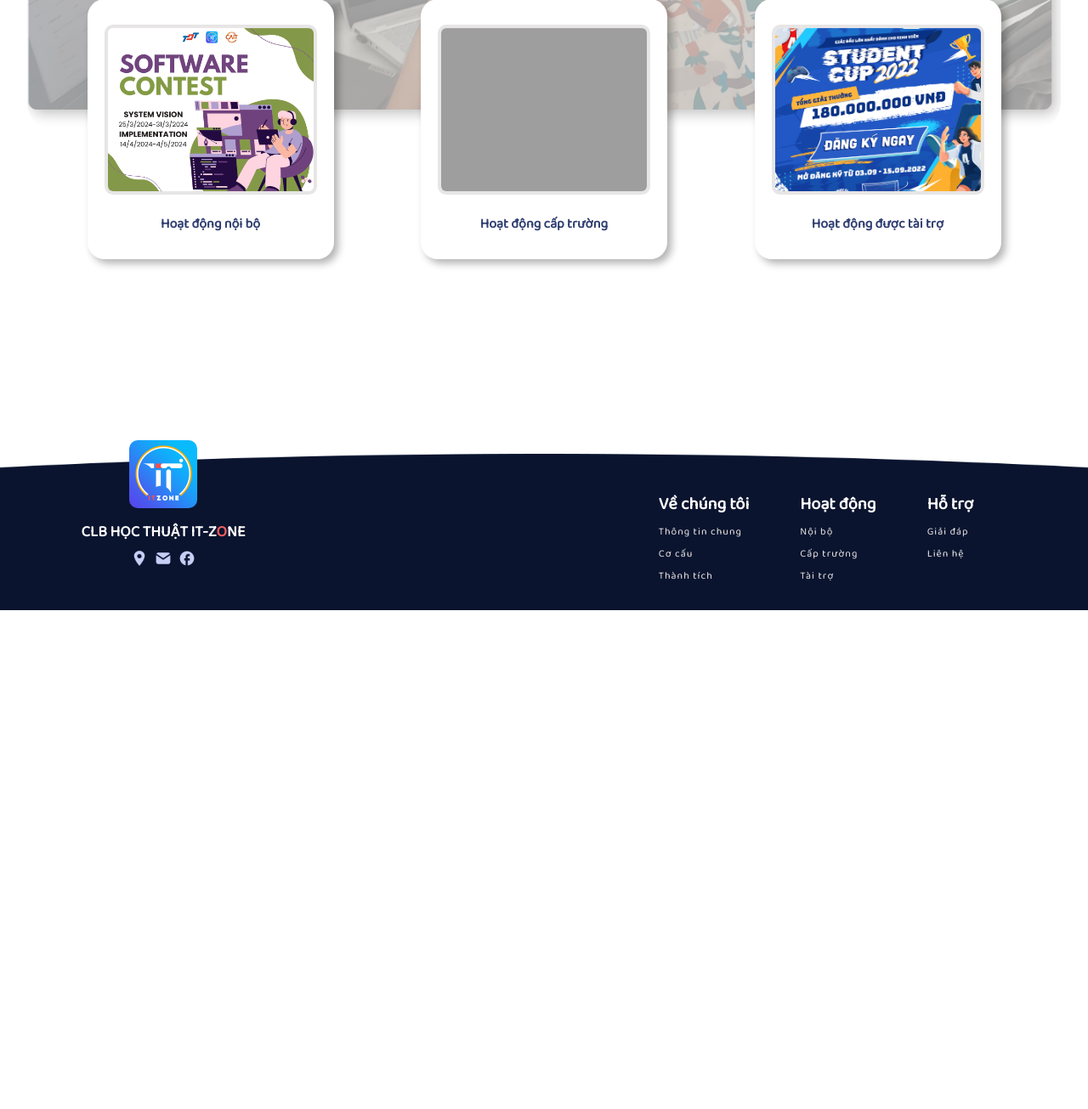
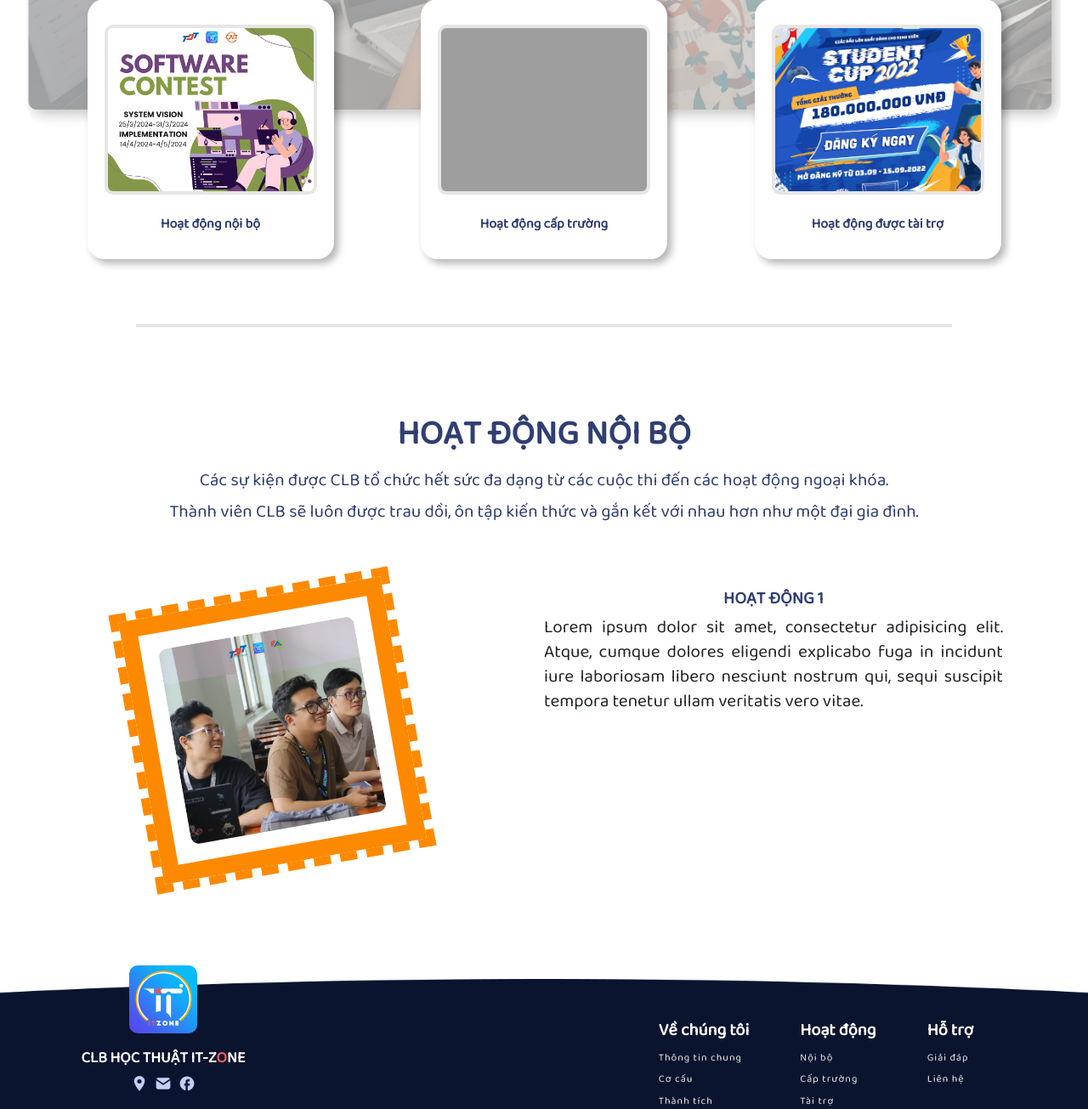
Before and after one commit to Tiendat06/LandingPageITZone, a PHP site: page /activity in a window 1280 px wide. Shown: the part 408-1713 px from the top of the page at 85% size. Before the commit the page ends 1126 px from the top, so only its background shows below. Run offline with PHP 8.4, Linux system fonts and the light colour scheme; grey boxes are pictures that could not be loaded.

Commit message:
update a little bit of activity page

```diff
--- a/public/scss/pages/activity.scss
+++ b/public/scss/pages/activity.scss
@@ -39,9 +39,13 @@
   }
 
   .activity-menu{
-    transform: translateY(-50%);
+    transform: translateY(calc(-50% + 40px));
+    display: flex;
+    flex-wrap: wrap;
+    justify-content: center;
     .activity-menu__list{
       display: flex;
+      width: 100%;
       flex-wrap: wrap;
       justify-content: space-evenly;
       .activity-menu__item{
@@ -77,5 +81,72 @@
         }
       }
     }
+
+    .activity-menu__border{
+      height: 80px;
+      border-bottom: 4px solid $disable-color;
+    }
+  }
+
+  .activity-local{
+    transform: translateY(-50px);
+    .activity-local__header{
+      text-align: center;
+      margin-bottom: 20px;
+      .activity-local__title{
+        color: $main-color;
+        font-weight: bold;
+      }
+    }
+
+    .activity-local__text{
+      text-align: center;
+      .activity-local__para{
+        color: $main-color;
+      }
+    }
+
+    .activity-local__first{
+      margin-top: 80px;
+      display: flex;
+      flex-wrap: wrap;
+      justify-content: center;
+      .activity-local__logo--outer{
+        display: flex;
+        justify-content: center;
+        .activity-local__logo{
+          transform: rotate(-10deg);
+          border: 10px dashed $join-now-color;
+          width: 333px;
+          height: 333px;
+          .activity-local__frame{
+            border: 20px solid $join-now-color;
+            width: 100%;
+            height: 100%;
+            .activity-local__img{
+              padding: 20px;
+              width: 100%;
+              height: 100%;
+              border-radius: 30px;
+              object-fit: cover;
+            }
+          }
+        }
+      }
+
+      .activity-local__text{
+        padding-right: 100px;
+        .activity-local__text-title{
+          font-weight: bold;
+          color: $main-color;
+          text-transform: uppercase;
+        }
+
+        .activity-local__text-para{
+          text-align: justify;
+          line-height: 1.8rem;
+        }
+      }
+    }
   }
 }
--- a/views/site/activity.php
+++ b/views/site/activity.php
@@ -9,7 +9,7 @@
         </div>
     </section>
     <section class="activity-menu">
-        <div class="activity-menu__list">
+        <div class="activity-menu__list col-lg-12 col-md-12 col-sm-12">
             <div class="activity-menu__item">
                 <div class="activity-menu__logo">
                     <img class="activity-menu__img" src="/public/img/home/activity_4.png" alt="">
@@ -29,8 +29,31 @@
                 <a class="activity-menu__para">Hoạt động được tài trợ</a>
             </div>
         </div>
+        <div class="activity-menu__border col-lg-9 col-md-9 col-sm-9"></div>
     </section>
-    <section class="activity-local"></section>
+    <section class="activity-local">
+        <div class="activity-local__header">
+            <h1 class="activity-local__title">HOẠT ĐỘNG NỘI BỘ</h1>
+        </div>
+        <div class="activity-local__text">
+            <p class="activity-local__para">Các sự kiện được CLB tổ chức hết sức đa dạng từ các cuộc thi đến các hoạt động ngoại khóa.</p>
+            <p class="activity-local__para">Thành viên CLB sẽ luôn được trau dồi, ôn tập kiến thức và gắn kết với nhau hơn như một đại gia đình.</p>
+        </div>
+        <div class="activity-local__first">
+            <div class="activity-local__logo--outer col-lg-6 col-md-12 col-sm-12">
+                <div class="activity-local__logo">
+                    <div class="activity-local__frame">
+                        <img src="/public/img/activity/activity_1.png" alt="" srcset="" class="activity-local__img">
+                    </div>
+                </div>
+            </div>
+
+            <div class="activity-local__text col-lg-6 col-md-12 col-sm-12">
+                <h5 class="activity-local__text-title">Hoạt động 1</h5>
+                <p class="activity-local__text-para">Lorem ipsum dolor sit amet, consectetur adipisicing elit. Atque, cumque dolores eligendi explicabo fuga in incidunt iure laboriosam libero nesciunt nostrum qui, sequi suscipit tempora tenetur ullam veritatis vero vitae.</p>
+            </div>
+        </div>
+    </section>
     <section class="activity-school"></section>
     <section class="activity-cost"></section>
 </div>
```
Also changed, not shown: public/css/main.css, public/img/activity/activity_1.png (added), 1 other file.
